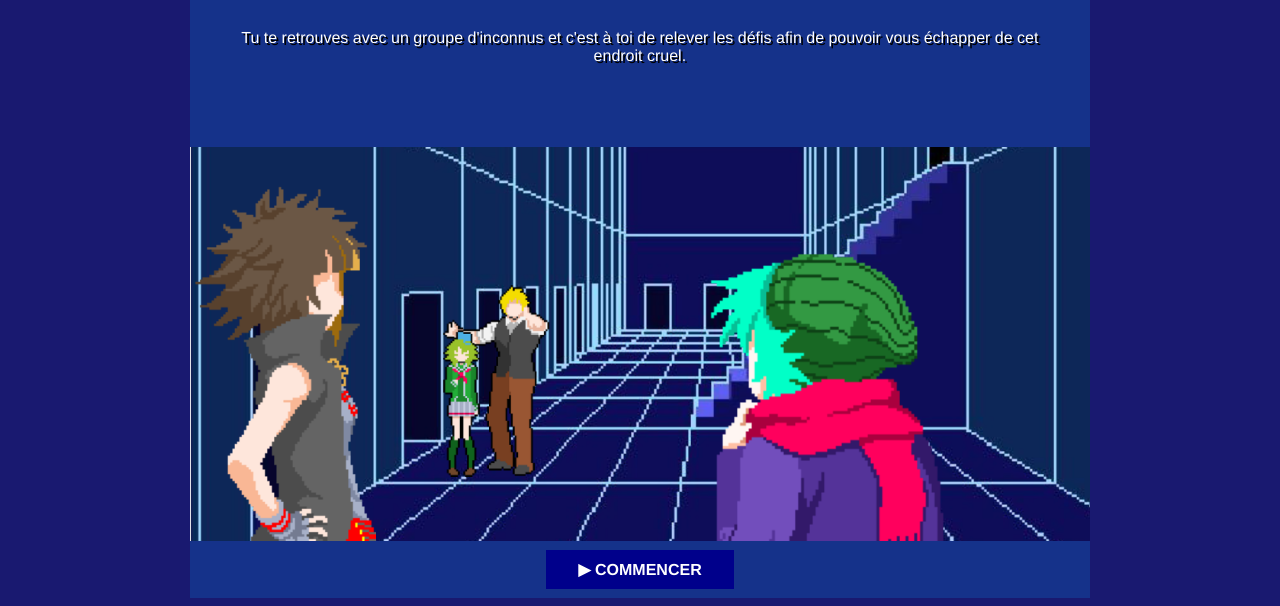
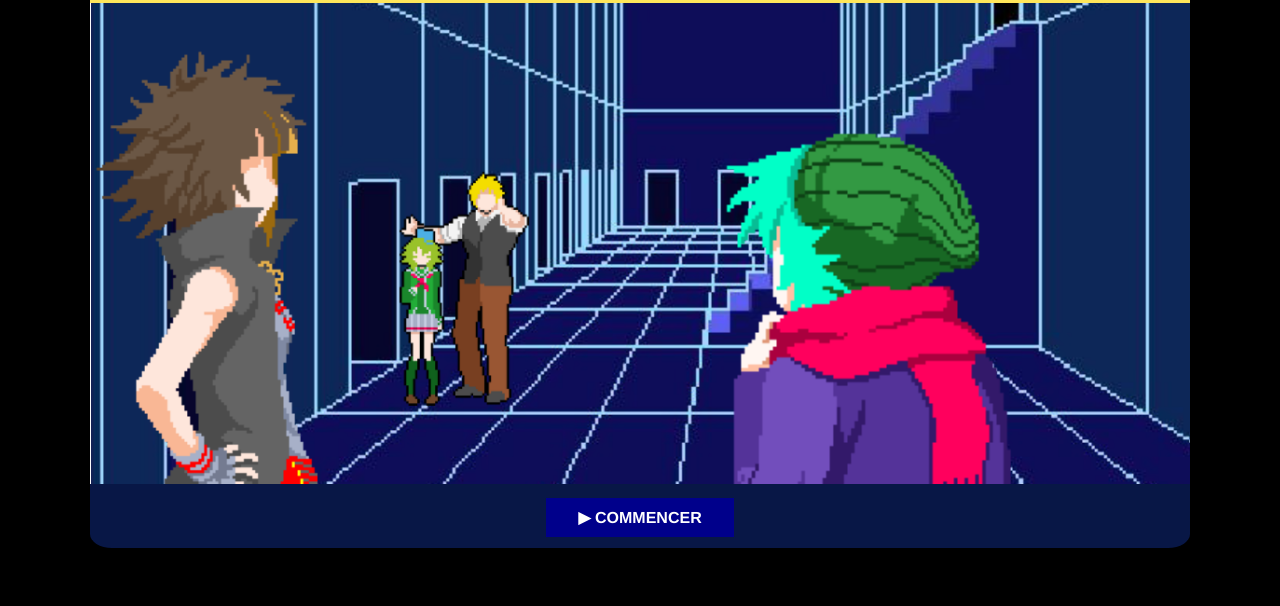
Before and after one commit to Khatymiss707/khalytia.github.io, a plain HTML site: page index.html in a window 1280 px wide. Shown: the part 210-816 px from the top of the page. Drawn offline with Linux system fonts and the light colour scheme.

Commit message:
CSS Update

```diff
--- a/assets/css/styles.css
+++ b/assets/css/styles.css
@@ -4,7 +4,7 @@
 }
 
 body {
-  background-color: #191970;
+  background-color: black;
   min-height: 100vh;
   display: flex;
   justify-content: center;
@@ -12,9 +12,10 @@ body {
 }
 
 .jeu {
-  height: 800px;
-  width: 900px;
-  background-color: #15328a;
+  height: 700px;
+  width: 1100px;
+  background-color: #081746;
+  border-radius: 2%;
 }
 
 .jeu h1 {
@@ -36,12 +37,17 @@ body {
 }
 
 .descriptiondiv {
-  height: 200px;
-  width: 93.3%;
+  height: 120px;
+  width: 94%;
   padding-left: 30px;
   padding-right: 30px;
   display: flex;
   justify-content: center;
+  margin-top: -7.5em;
+  background-color: rgba(19, 19, 19, 0.8);
+  z-index: 2;
+  position: relative;
+  border: 3px solid #ffe65a;;
 }
 
 .jeu p {
@@ -57,8 +63,8 @@ body {
 .imgmenu {
   max-width: 100%;
   height: auto;
+}
 
-}
 
 .video {
   max-width: 100%;
@@ -70,7 +76,7 @@ body {
 .choixmenu {
   height: 5%;
   width: 100%;
-  margin-top: 1%;
+  margin-top: 2%;
   display: flex;
   justify-content: space-around;
   align-items: flex-start;
@@ -90,6 +96,7 @@ body {
   display: flex;
   justify-content: center;
   align-items: flex-start;
+  margin-top: -0.5em;
 }
 
 .choixmenu button:hover {
```
Also changed, not shown: 1 other file.
